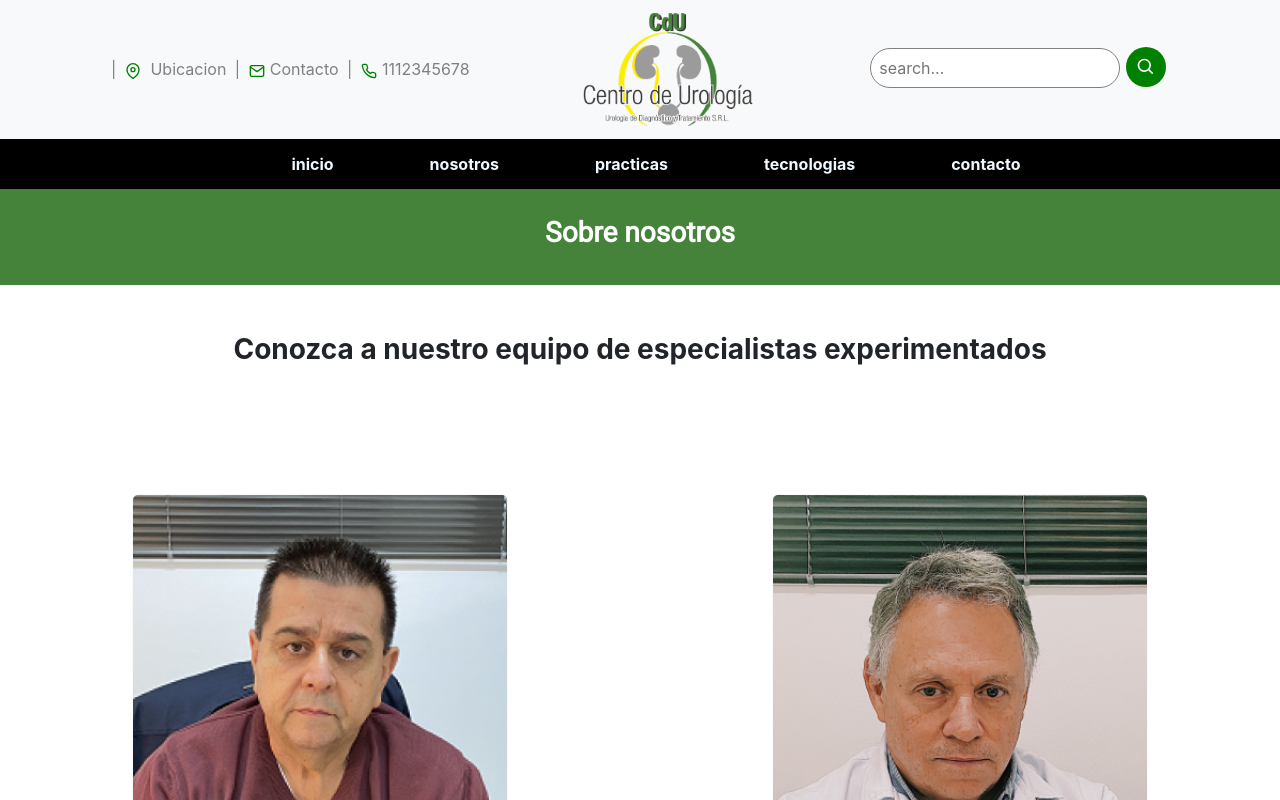
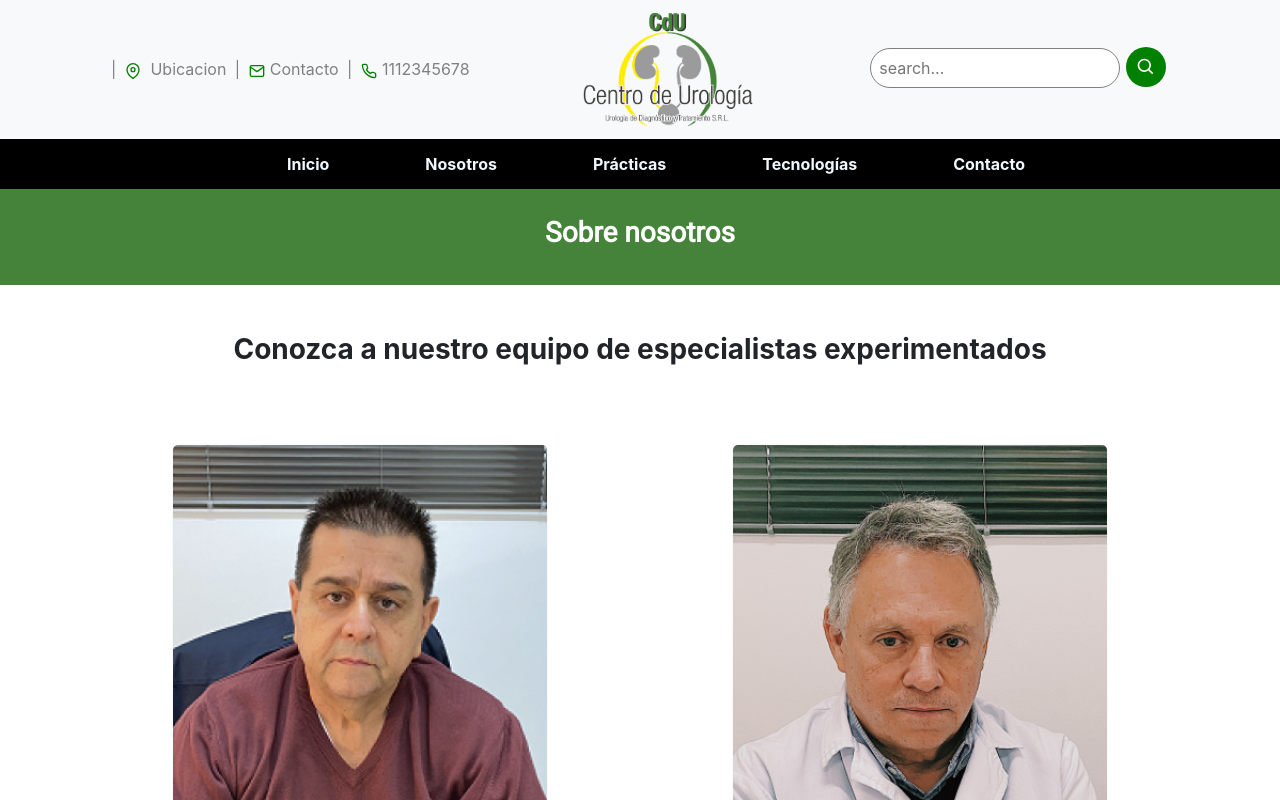
Before and after one commit to Santiago-Neyra/Centro-Urologia, a React (Create React App) app: page /nosotros in a window 1280 px wide. Shown: the top 800 px of the page. Built offline with nearby package versions, Linux system fonts and the light colour scheme.

Commit message:
agregados

```diff
--- a/src/components/NavBar/NavBar.jsx
+++ b/src/components/NavBar/NavBar.jsx
@@ -69,11 +69,11 @@ export const NavBar = () => {
                         transition:'200ms ease-in-out'
                     }}>
                     <ul style={{ flexWrap: 'wrap' }}>
-                        <li><Link to="/" >inicio</Link></li>
-                        <li><Link to="/nosotros" >nosotros</Link></li>
-                        <li><Link to="/practicas" >practicas</Link></li>
-                        <li><Link to="/tecnologias" >tecnologias</Link></li>
-                        <li><Link to="/contacto" >contacto</Link></li>
+                        <li><Link to="/" >Inicio</Link></li>
+                        <li><Link to="/nosotros" >Nosotros</Link></li>
+                        <li><Link to="/practicas" >Prácticas</Link></li>
+                        <li><Link to="/tecnologias" >Tecnologías</Link></li>
+                        <li><Link to="/contacto" >Contacto</Link></li>
                     </ul>
                 </div>
 
--- a/src/components/Nosotros/Nosotros.jsx
+++ b/src/components/Nosotros/Nosotros.jsx
@@ -13,7 +13,7 @@ export const Nosotros = () => {
             <TitulosSecciones tittle={'Sobre nosotros'}/>
             <div style={{
                 marginTop: '3rem',
-                marginBottom: '8rem'
+                marginBottom: '3rem'
             }}>
                 <h3 style={{ fontWeight: 'bold' }}>
                     Conozca a nuestro equipo de especialistas experimentados
@@ -24,7 +24,7 @@ export const Nosotros = () => {
                 md={2}
                 className="g-4"
                 style={{
-                    gap: '10rem 15rem',
+                    gap: '1rem 10rem',
                     justifyContent: 'center'
                 }}>
                 <CardsGridNosot dataNos={dataNosotros} />
--- /dev/null
+++ b/src/components/Practicas/Practicas.css
@@ -0,0 +1,3 @@
+.g-4{
+    padding-top:30px ;
+}
--- a/src/components/Practicas/Practicas.jsx
+++ b/src/components/Practicas/Practicas.jsx
@@ -2,6 +2,7 @@ import { Row } from "react-bootstrap"
 import { dataPracticas } from "../helpers/helpers"
 import { TitulosSecciones } from "../TitulosSecciones/TitulosSecciones"
 import { CardsPractic } from "./Cards/CardsPractic"
+import '../Practicas/Practicas.css'
 
 
 
@@ -14,7 +15,7 @@ export const Practicas = () => {
                 md={2}
                 className="g-4"
                 style={{
-                    gap: '10rem 15rem',
+                    gap: '1rem 10rem',
                     justifyContent: 'center'
                 }}>
 
```
